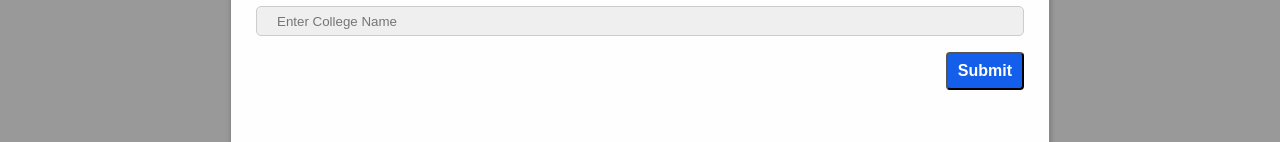
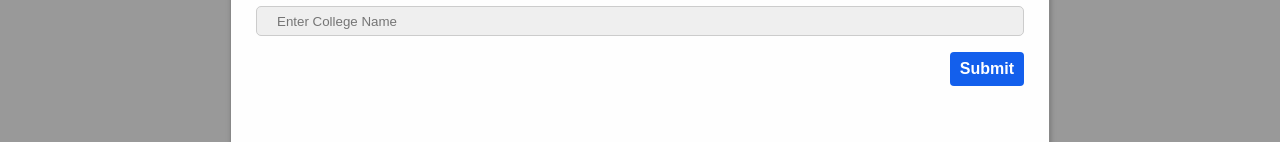
Before and after one commit to ksubhampatra/myproject, a plain HTML site: page index.html in a window 1280 px wide. Both pictures are taken after a click on the button "Sign-up". Shown: the part 539-681 px from the top of the page. Drawn offline with Linux system fonts and the light colour scheme.

Commit message:
Update index.html

```diff
--- a/index.html
+++ b/index.html
@@ -48,7 +48,7 @@
 
                   <label><b>College</b></label>
                 <input type="text" placeholder="Enter College Name" >
-                <input type="submit" class="signupbtn">
+                <input style="border: none;" type="submit" class="signupbtn">
 
 			</div>
 		</form>
```
